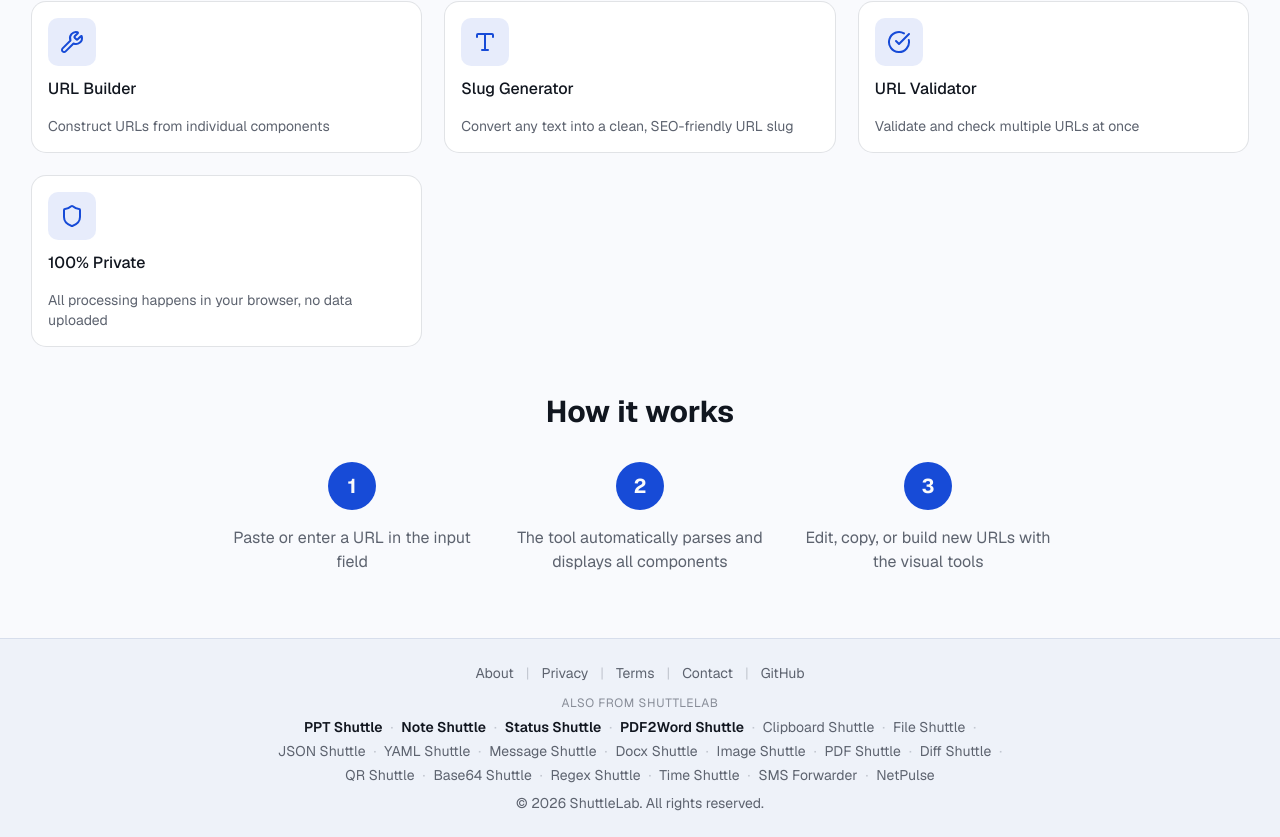
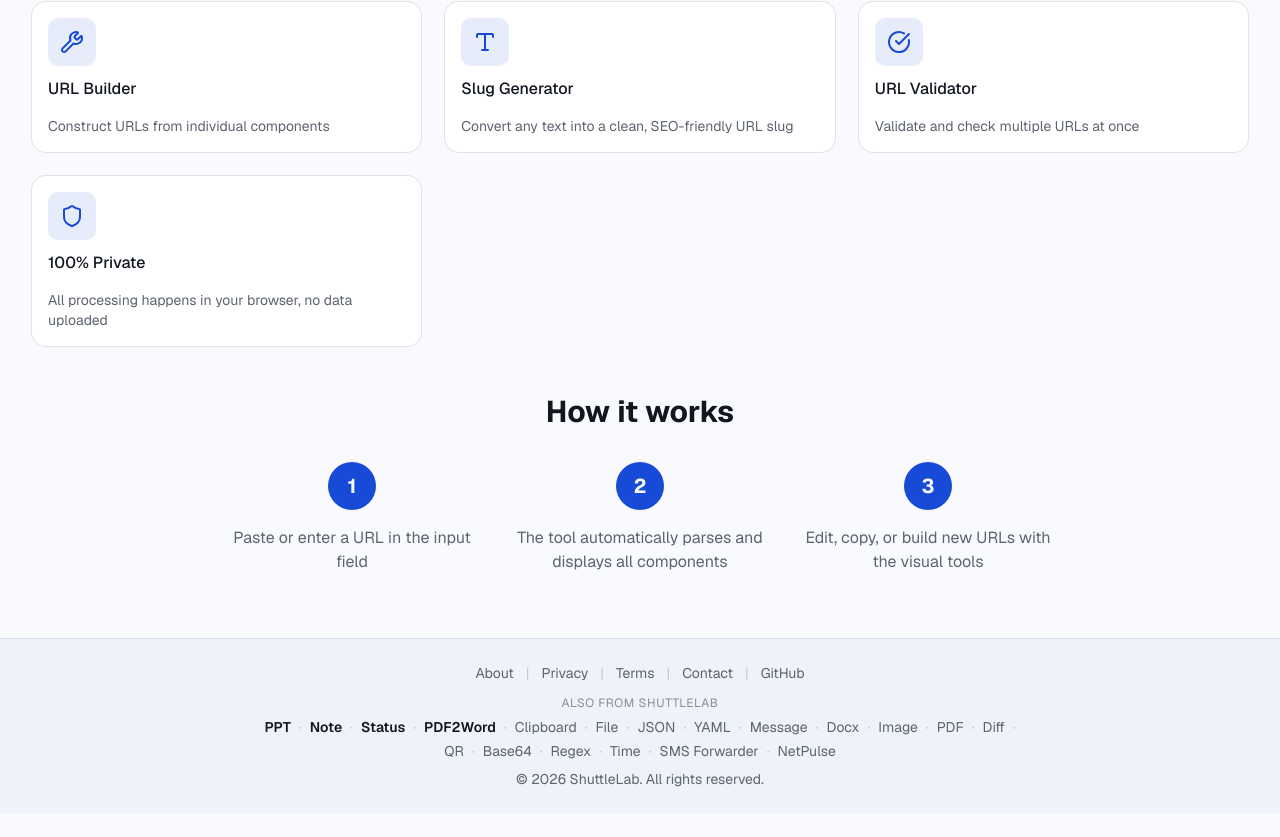
Before and after one commit to ShuttleLab/url-shuttle, a Next.js app: page /en in a window 1280 px wide. Shown: the part 1344-2181 px from the top of the page. After the commit the page ends 2157 px from the top, so only its background shows below. Built offline with nearby package versions, Linux system fonts and the light colour scheme.

Commit message:
chore(footer): simplify sibling link names (drop ' Shuttle' suffix)
Co-Authored-By: Claude Opus 4.8 <noreply@anthropic.com>

```diff
--- a/components/footer.tsx
+++ b/components/footer.tsx
@@ -5,24 +5,24 @@ import { Link } from "@/i18n/navigation";
 
 const CURRENT_HOST = "url.shuttlelab.org";
 const SIBLING_SITES: { name: string; host: string; featured?: boolean }[] = [
-  { name: "PPT Shuttle", host: "ppt.shuttlelab.org", featured: true },
-  { name: "Note Shuttle", host: "note.shuttlelab.org", featured: true },
-  { name: "Status Shuttle", host: "status.shuttlelab.org", featured: true },
-  { name: "PDF2Word Shuttle", host: "pdf2docx.shuttlelab.org", featured: true },
-  { name: "Clipboard Shuttle", host: "clipboard.shuttlelab.org" },
-  { name: "File Shuttle", host: "file.shuttlelab.org" },
-  { name: "JSON Shuttle", host: "json.shuttlelab.org" },
-  { name: "YAML Shuttle", host: "yaml.shuttlelab.org" },
-  { name: "Message Shuttle", host: "msg.shuttlelab.org" },
-  { name: "Docx Shuttle", host: "docx.shuttlelab.org" },
-  { name: "Image Shuttle", host: "image.shuttlelab.org" },
-  { name: "PDF Shuttle", host: "pdf.shuttlelab.org" },
-  { name: "Diff Shuttle", host: "diff.shuttlelab.org" },
-  { name: "QR Shuttle", host: "qr.shuttlelab.org" },
-  { name: "Base64 Shuttle", host: "base64.shuttlelab.org" },
-  { name: "URL Shuttle", host: "url.shuttlelab.org" },
-  { name: "Regex Shuttle", host: "regex.shuttlelab.org" },
-  { name: "Time Shuttle", host: "time.shuttlelab.org" },
+  { name: "PPT", host: "ppt.shuttlelab.org", featured: true },
+  { name: "Note", host: "note.shuttlelab.org", featured: true },
+  { name: "Status", host: "status.shuttlelab.org", featured: true },
+  { name: "PDF2Word", host: "pdf2docx.shuttlelab.org", featured: true },
+  { name: "Clipboard", host: "clipboard.shuttlelab.org" },
+  { name: "File", host: "file.shuttlelab.org" },
+  { name: "JSON", host: "json.shuttlelab.org" },
+  { name: "YAML", host: "yaml.shuttlelab.org" },
+  { name: "Message", host: "msg.shuttlelab.org" },
+  { name: "Docx", host: "docx.shuttlelab.org" },
+  { name: "Image", host: "image.shuttlelab.org" },
+  { name: "PDF", host: "pdf.shuttlelab.org" },
+  { name: "Diff", host: "diff.shuttlelab.org" },
+  { name: "QR", host: "qr.shuttlelab.org" },
+  { name: "Base64", host: "base64.shuttlelab.org" },
+  { name: "URL", host: "url.shuttlelab.org" },
+  { name: "Regex", host: "regex.shuttlelab.org" },
+  { name: "Time", host: "time.shuttlelab.org" },
   { name: "SMS Forwarder", host: "smsforwarder.shuttlelab.org" },
   { name: "NetPulse", host: "netpulse.shuttlelab.org" },
 ];
```
